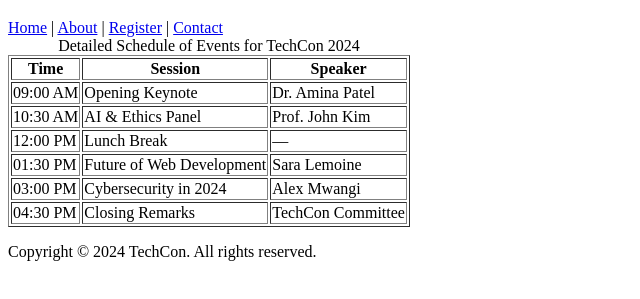
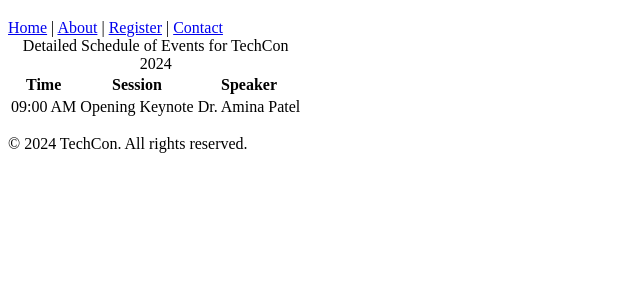
Before and after one commit to Joytuva/TechCon_HTML, a plain HTML site: page techcon_website/schedule.html in a window 1280 px wide. Shown: the part 61-360 px from the top of the page, without its empty margins (0-640 px from the left). Drawn offline with Linux system fonts and the light colour scheme.

Commit message:
Made changes to schedule.html

```diff
--- a/techcon_website/schedule.html
+++ b/techcon_website/schedule.html
@@ -16,8 +16,7 @@
     </nav>
   </header>
 
-  <main>
-    <table border="1">
+  <main><table>
     <caption>Detailed Schedule of Events for TechCon 2024</caption>
     <thead>
       <tr>
@@ -32,37 +31,9 @@
         <td>Opening Keynote</td>
         <td>Dr. Amina Patel</td>
       </tr>
-        <tr>
-          <td>10:30 AM</td>
-          <td>AI & Ethics Panel</td>
-          <td>Prof. John Kim</td>
-        </tr>
-        <tr>
-          <td>12:00 PM</td>
-          <td>Lunch Break</td>
-          <td>—</td>
-        </tr>
-        <tr>
-          <td>01:30 PM</td>
-          <td>Future of Web Development</td>
-          <td>Sara Lemoine</td>
-        </tr>
-        <tr>
-          <td>03:00 PM</td>
-          <td>Cybersecurity in 2024</td>
-          <td>Alex Mwangi</td>
-        </tr>
-        <tr>
-          <td>04:30 PM</td>
-          <td>Closing Remarks</td>
-          <td>TechCon Committee</td>
-        </tr>
+      <!-- Add more rows as needed -->
     </tbody>
-    </table>
-  </main>
-
-  <footer>
-    <p>Copyright © 2024 TechCon. All rights reserved.</p>
-  </footer>
+  </table></main>
+  <footer><p>&copy; 2024 TechCon. All rights reserved.</p></footer>
 </body>
 </html>
```
Lines whose indentation alone changed are shown as unchanged.
